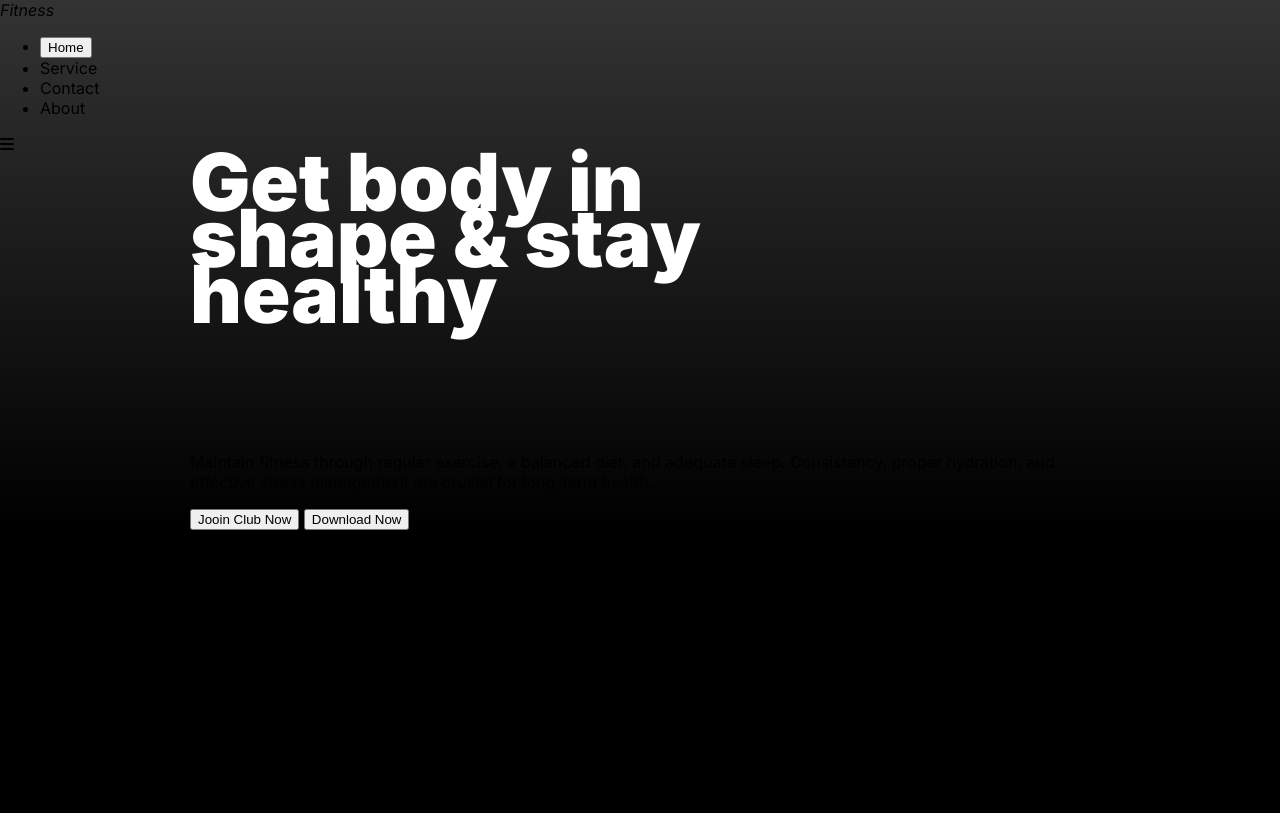
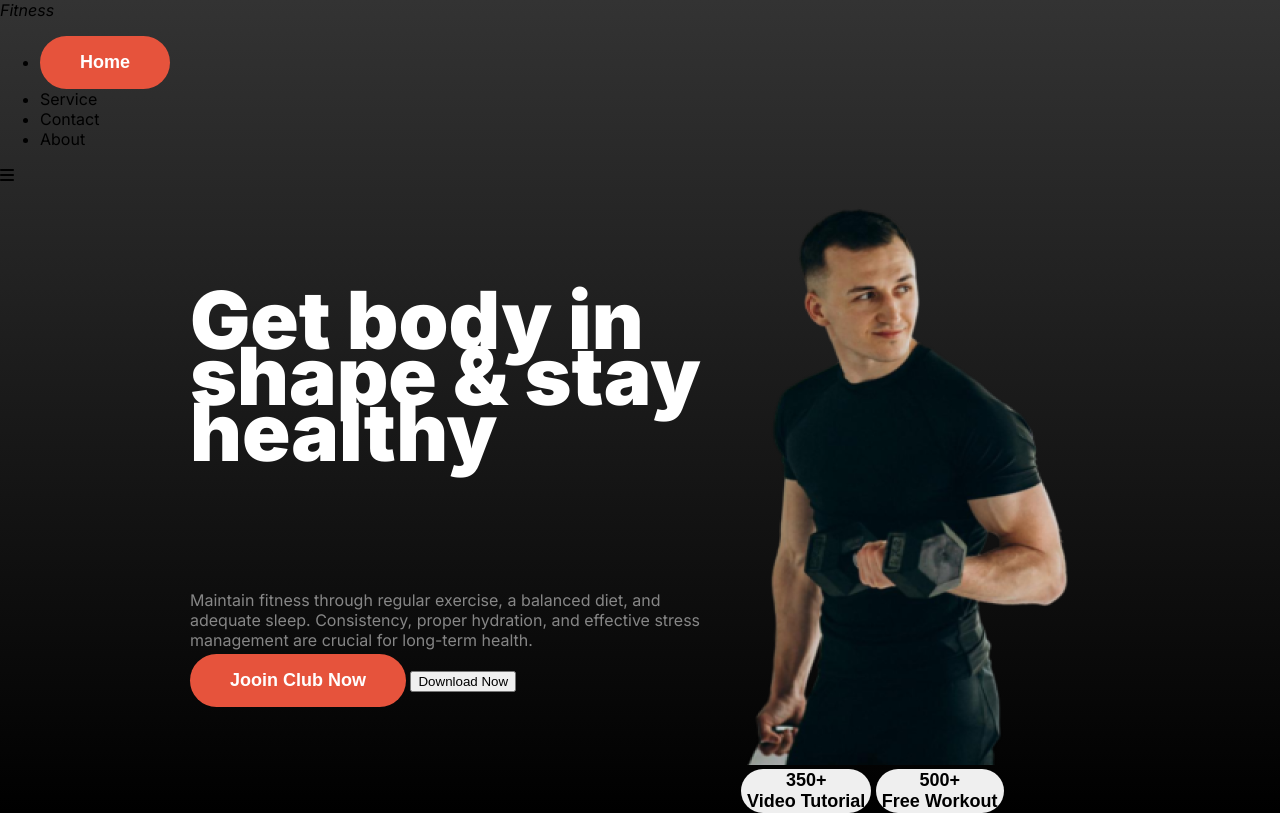
Before and after one commit to Nextronix-083/assignment-on-fitnessweb-2, a plain HTML site: page index.html in a window 1280 px wide. Drawn offline with Linux system fonts and the light colour scheme; a web font is replaced by a local one.

Commit message:
added multiple div

```diff
--- a/index.html
+++ b/index.html
@@ -35,3 +35,30 @@
                     <input class="btn2" type="button" value="Download Now">
                 </div>
             </div>
+            <div class="banner-image">
+                <img src="images/Images 2.png" alt="">
+                <div class="banner-card-container">
+                    <button id="banner-image-card" class="btn1">
+                        <div class="null">
+                            <span>
+
+                            </span>
+                        </div>
+                        <div class="banner-image-card-info">
+                            <span class="banner-image-card-title">350+</span>
+                        <br>
+                        <span class="banner-image-card-des">Video Tutorial</span>
+                        </div>
+                    </button>
+                    <button id="banner-image-card1" class="btn1">
+                        <span class="banner-image-card-title1">500+</span>
+                        <br>
+                        <span class="banner-image-card-des">Free Workout</span>
+                    </button>
+                </div>
+
+            </div>
+        </div>
+    </section>
+
+</header>
--- a/style/style.css
+++ b/style/style.css
@@ -25,3 +25,32 @@ body{
     margin: 0;
     line-height: 0.7;
 }
+.banner-description{
+    color: rgba(255, 255, 255, 0.5);
+    font-size: 1rem;
+    font-weight: 400;
+    width: 520px;
+    height: 48px;
+}
+.banner-image{
+    position: relative;
+}
+.card{
+    color: white;
+    background-color: red;
+}
+.btn{
+    font-size: 18px;
+    font-weight: 600;
+    color: rgb(255, 255, 255);
+    background-color: #E6533C;
+    border-radius: 46px;
+    border: none;
+    padding: 16px 40px;
+}
+.btn1{
+    font-size: 18px;
+    font-weight: 600;
+    border-radius: 46px;
+    border: none;
+}
```
